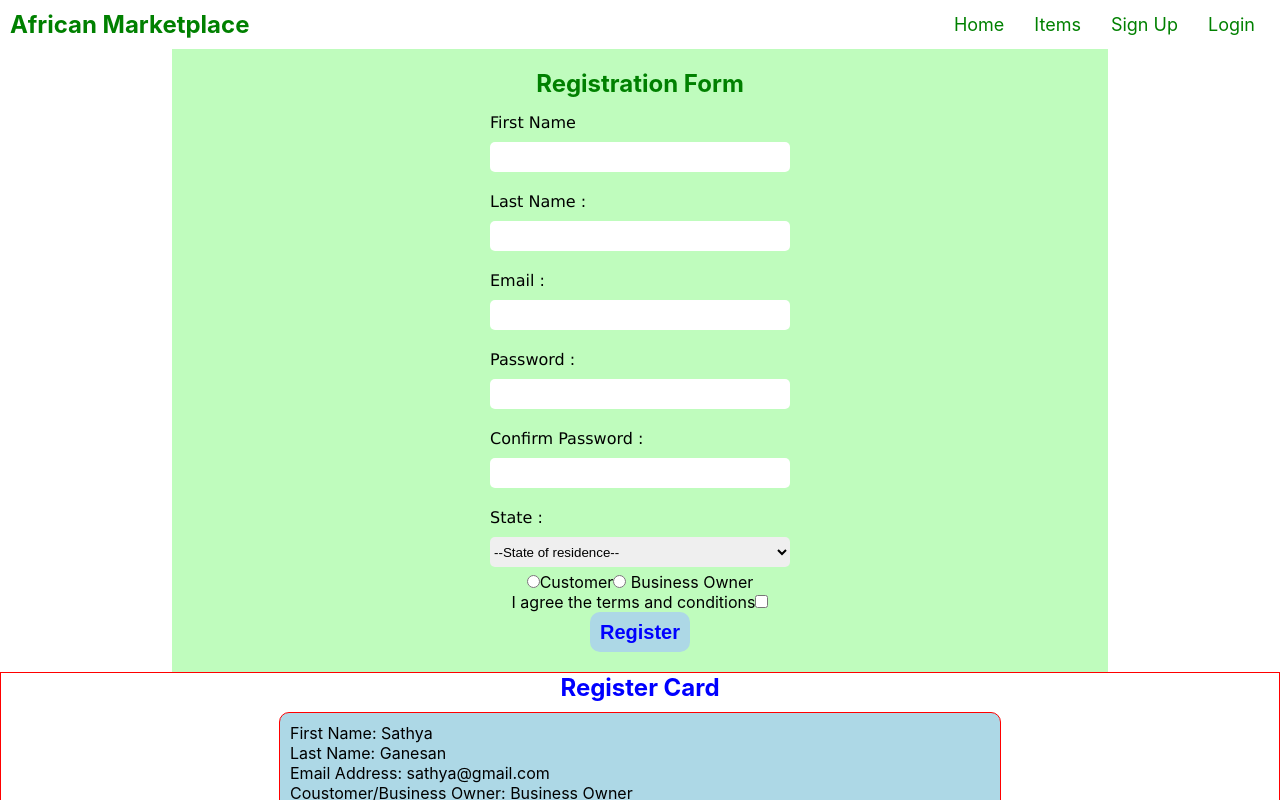
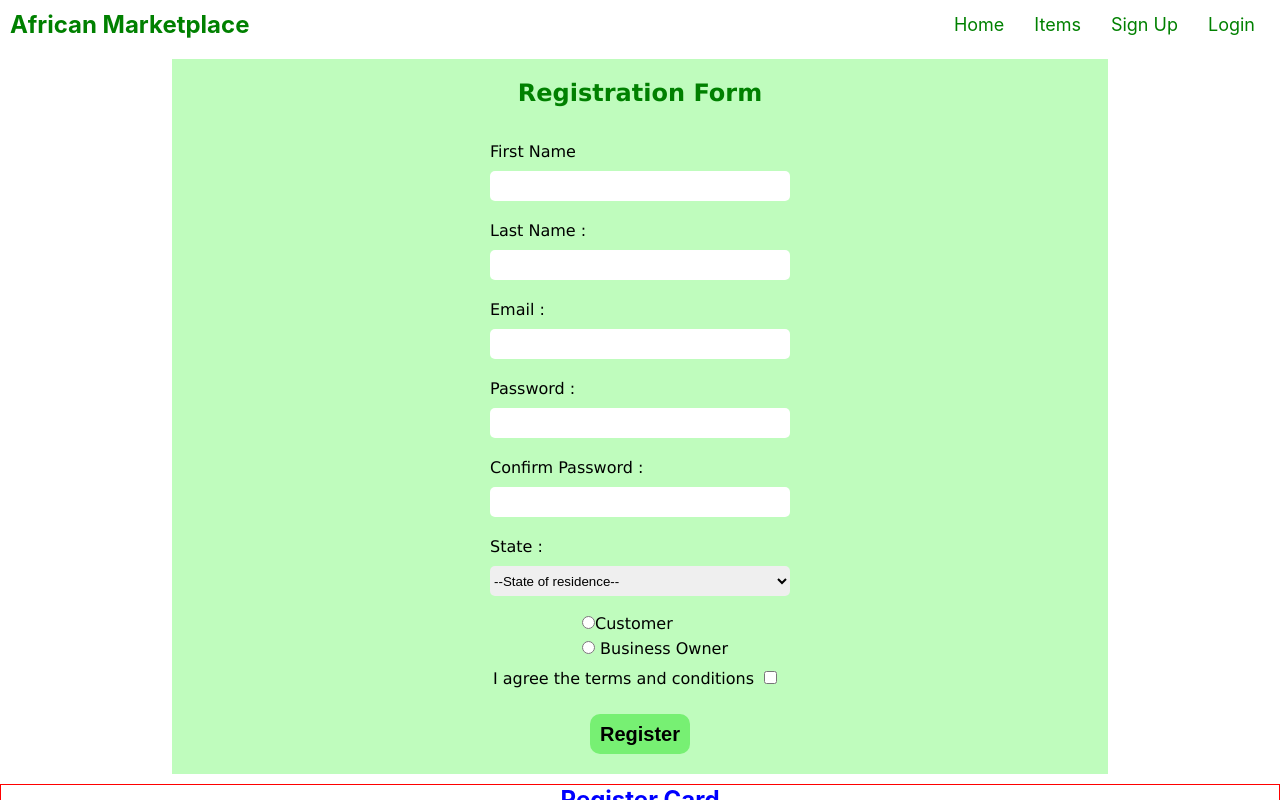
Before and after one commit to Build-Week-African-Marketplace-Two/front-end, a React (Create React App) app in the folder african-marketplace/: page /register in a window 1280 px wide. Shown: the top 800 px of the page. Built offline with nearby package versions, Linux system fonts and the light colour scheme; no server answers.

Commit message:
radio button stylning is done

```diff
--- a/african-marketplace/src/App.css
+++ b/african-marketplace/src/App.css
@@ -79,3 +79,21 @@
   padding: 5px;
   font-family: 'Lucida Sans', 'Lucida Sans Regular', 'Lucida Grande', 'Lucida Sans Unicode', Geneva, Verdana, sans-serif;
 }
+
+.radio-button {
+  display: flex;
+  flex-direction: column;
+  align-items: right;
+  margin: 10px 0 0 390px;
+  line-height: 25px;
+  font-family: 'Lucida Sans', 'Lucida Sans Regular', 'Lucida Grande', 'Lucida Sans Unicode', Geneva, Verdana, sans-serif;
+}
+
+.checkbox {
+  margin: 10px;
+}
+
+.checkbox-label {
+  font-family: 'Lucida Sans', 'Lucida Sans Regular', 'Lucida Grande', 'Lucida Sans Unicode', Geneva, Verdana, sans-serif;
+
+}
--- a/african-marketplace/src/LoginCompo.js
+++ b/african-marketplace/src/LoginCompo.js
@@ -11,11 +11,11 @@ const Loginheader = styled.h2`
 `;
 
 const Loginform = styled.form`
-    // display: flex;
-    // justify-content: center;
-    text-align: center
+    width: 70%;
+    margin: 10px auto;
+    background-color: #bffcbd;
+    padding: 20px;
 `;
-
 const Button = styled.button`
   width: 100px;
   height: 40px;
@@ -87,8 +87,8 @@ const LoginCompo = (props) => {
         <div>
             <Loginheader>Customer Login</Loginheader>
             <Loginform onSubmit = {formSubmit}>
-                <p><label htmlFor="customeremail"> User Name:
-                    <input type="text" name="username" id="username" value={login.username} onChange={changeHangler} />
+                <p><label htmlFor="customeremail" className = "textlable"> User Name <br></br>
+                    <input className = "textarea" type="text" name="username" id="username" value={login.username} onChange={changeHangler} />
                     {errorState.username.length > 0 ? <p className = "error">{errorState.username}</p> : null}
                 </label></p>
                 <p><label htmlFor="customerPassword"> Password:
--- a/african-marketplace/src/RegisterCompo.js
+++ b/african-marketplace/src/RegisterCompo.js
@@ -11,7 +11,7 @@ import './App.css';
 
 const Maindiv = styled.div`
   width: 70%;
-  margin: auto;
+  margin: 10px auto;
   background-color: #bffcbd;
   padding: 20px;
 `;
@@ -21,10 +21,11 @@ const Button = styled.button`
   height: 40px;
   border: none;
   border-radius: 10px;
-  color: blue;
-  background-color: lightblue;
+//   color: green;
+  background-color: #77f073;
   font-size: 20px;
   font-weight: bolder;
+  margin-top: 20px;
 `;
 
 const Formstyle = styled.form`
@@ -35,12 +36,15 @@ const Formtitle = styled.h2`
     display: flex;
     justify-content: center;
     color: green;
+    font-family: 'Lucida Sans', 'Lucida Sans Regular', 'Lucida Grande', 'Lucida Sans Unicode', Geneva, Verdana, sans-serif;
+    margin-bottom: 20px;
 `;
 
 const Inputdiv = styled.div`
     display: flex;
     justify-content: center;
 `;
+
 
 const formSchema = yup.object().shape({
     firstname: yup.string().required("First Name is Required"),
@@ -171,7 +175,7 @@ const RegisterCompo = (props) => {
                     </label>
                 </Inputdiv>
 
-                <Inputdiv><label htmlFor="status" onChange={changeHandler} value={formState.status}>
+                <Inputdiv className = "radio-button"><label htmlFor="status" onChange={changeHandler} value={formState.status}>
                         <input type="radio" name="status" id="customer" value="Customer" />Customer
                     </label>
                     <label htmlFor="status" onChange={changeHandler} value={formState.status}>
@@ -180,8 +184,8 @@ const RegisterCompo = (props) => {
                     {errorState.status.length > 0 ? <p className = "error">{errorState.status}</p> : null}
                 </Inputdiv>
 
-                <Inputdiv><label htmlFor="terms"> I agree the terms and conditions
-                    <input type="checkbox" id="terms" name="terms" onChange={changeHandler} value={formState.terms} />
+                <Inputdiv><label htmlFor="terms" className = "checkbox-label"> I agree the terms and conditions
+                    <input className = "checkbox" type="checkbox" id="terms" name="terms" onChange={changeHandler} value={formState.terms} />
                     </label>
                 </Inputdiv>
 
```
